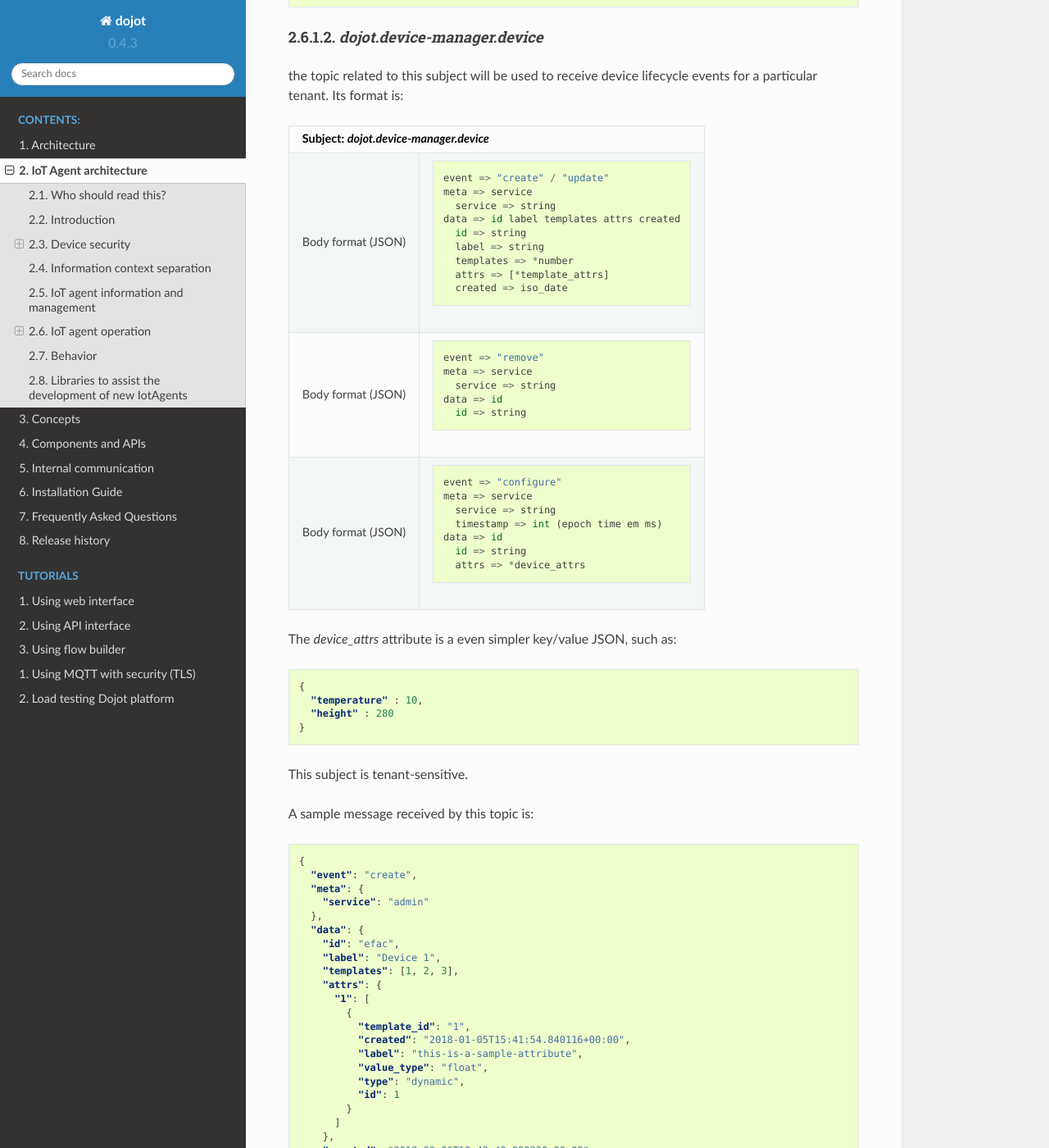
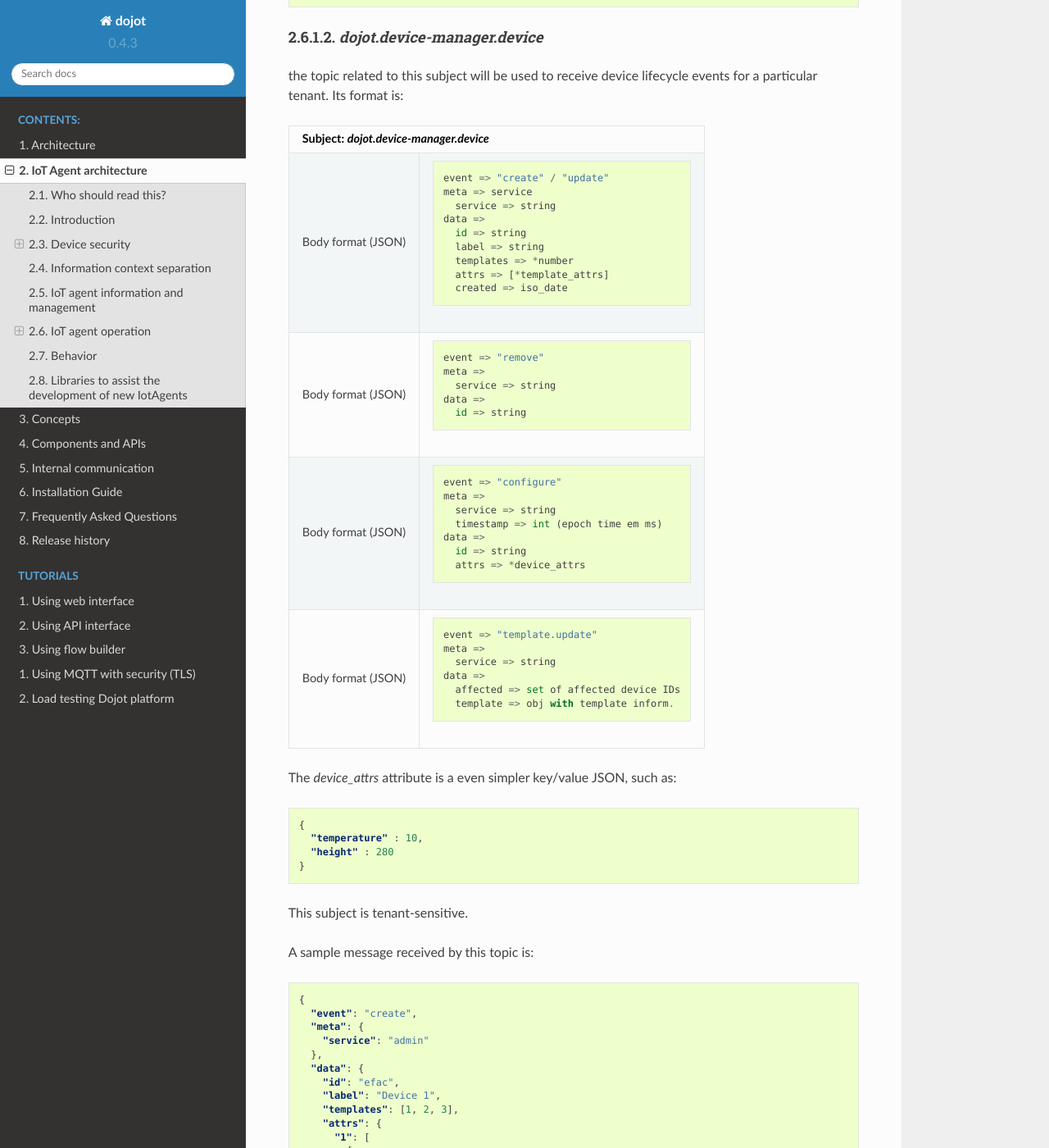
Before and after one commit to dojot/docs, a Sphinx documentation site: the page built from source/iotagent-architecture.rst, in a window 1280 px wide and 1400 px high, scrolled down 6892 px. Shown: the whole window at 82% size. Built offline with Sphinx 7.4.7 and the Read the Docs theme 2.0.0, drawn with Linux system fonts in a browser that asks for light colours.

Commit message:
add template.update event

```diff
--- a/source/iotagent-architecture.rst
+++ b/source/iotagent-architecture.rst
@@ -382,7 +382,7 @@ events for a particular tenant. Its format is:
 |                    |   event => "create" / "update"             |
 |                    |   meta => service                          |
 |                    |     service => string                      |
-|                    |   data => id label templates attrs created |
+|                    |   data =>                                  |
 |                    |     id => string                           |
 |                    |     label => string                        |
 |                    |     templates => *number                   |
@@ -393,22 +393,33 @@ events for a particular tenant. Its format is:
 |                    | ::                                         |
 |                    |                                            |
 |                    |   event => "remove"                        |
-|                    |   meta => service                          |
+|                    |   meta =>                                  |
 |                    |     service => string                      |
-|                    |   data => id                               |
+|                    |   data =>                                  |
 |                    |     id => string                           |
 +--------------------+--------------------------------------------+
 | Body format (JSON) |                                            |
 |                    | ::                                         |
 |                    |                                            |
 |                    |   event => "configure"                     |
-|                    |   meta => service                          |
+|                    |   meta =>                                  |
 |                    |     service => string                      |
 |                    |     timestamp => int (epoch time em ms)    |
-|                    |   data => id                               |
+|                    |   data =>                                  |
 |                    |     id => string                           |
 |                    |     attrs => *device_attrs                 |
 +--------------------+--------------------------------------------+
+| Body format (JSON) |                                            |
+|                    | ::                                         |
+|                    |                                            |
+|                    |   event => "template.update"               |
+|                    |   meta =>                                  |
+|                    |     service => string                      |
+|                    |   data =>                                  |
+|                    |     affected => set of affected device IDs |
+|                    |     template => obj with template inform.  |
++--------------------+--------------------------------------------+
+
 
 
 The `device_attrs` attribute is a even simpler key/value JSON, such as:
```
Also changed, not shown: 1 other file.
